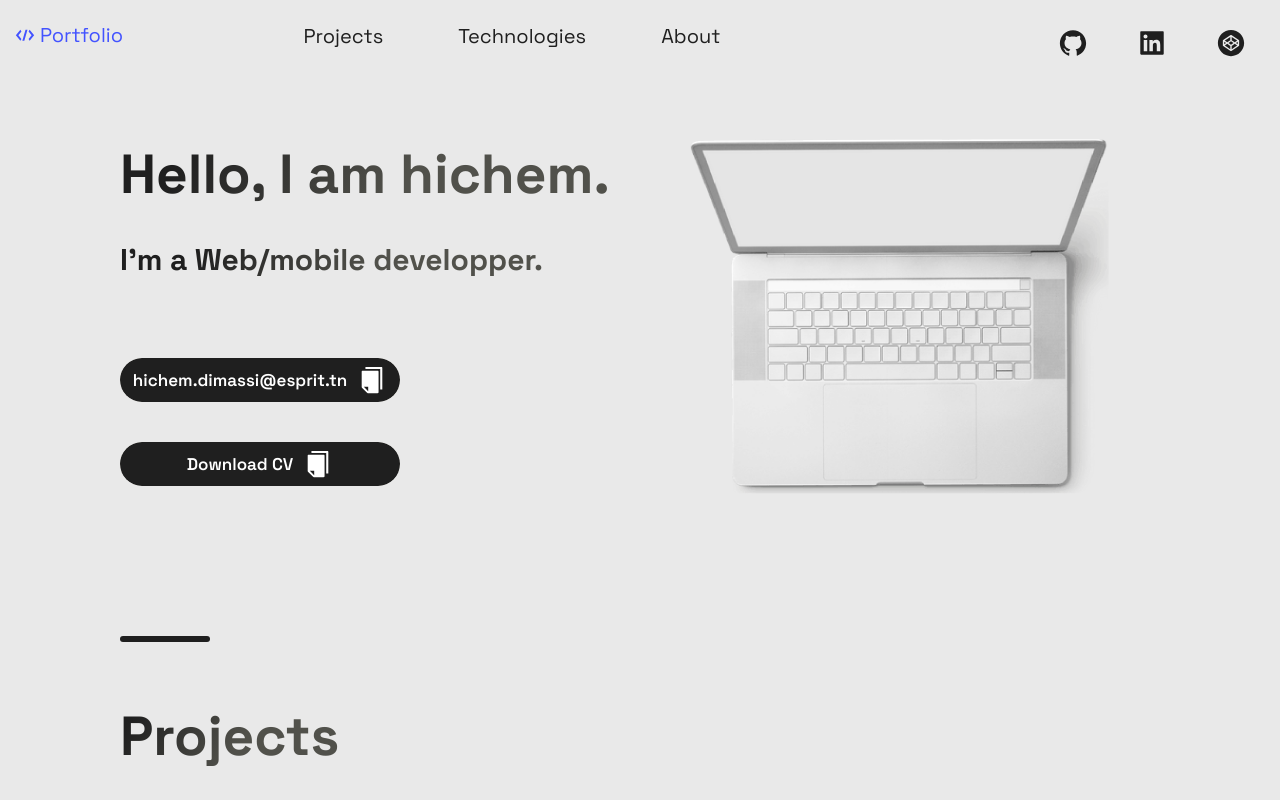
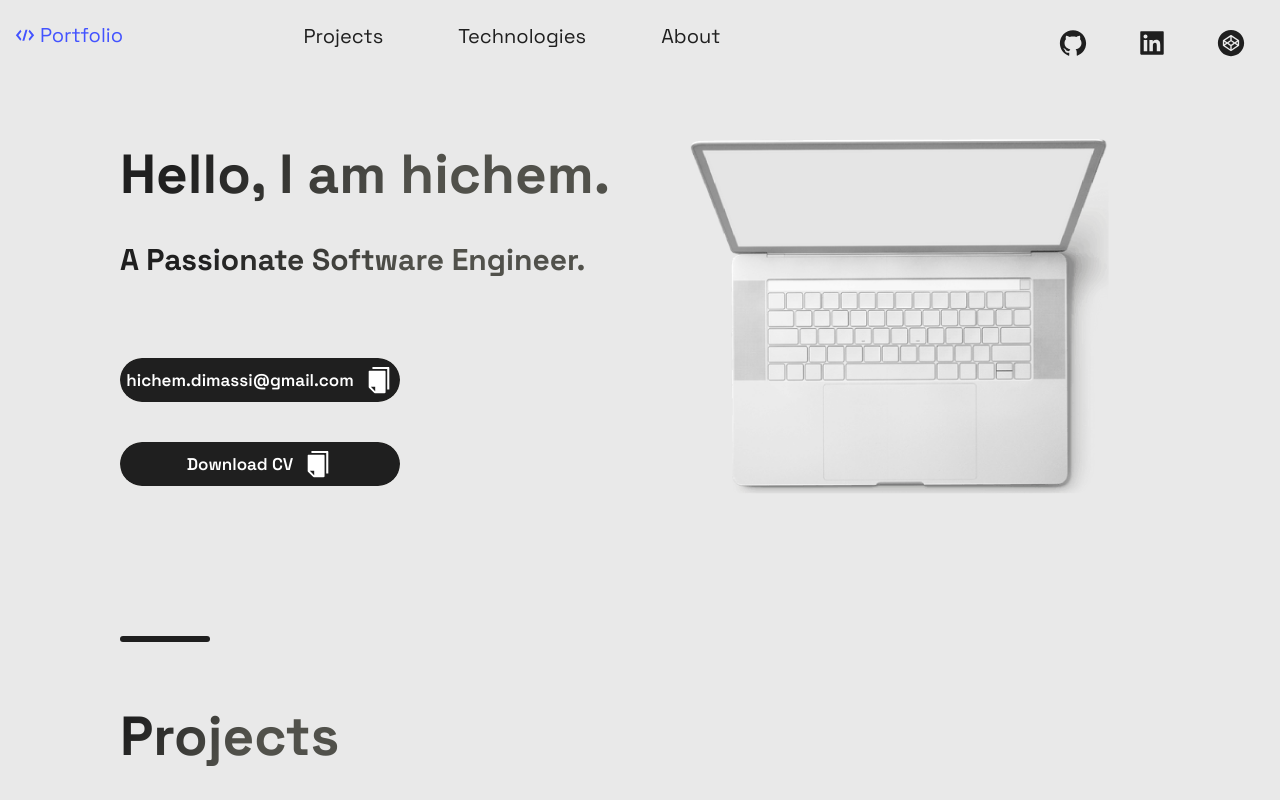
Before and after one commit to dhichem/Portfolio, a Next.js app: page / in a window 1280 px wide. Shown: the top 800 px of the page. Built offline with nearby package versions, Linux system fonts and the light colour scheme.

Commit message:
added typewriter effect package

```diff
--- a/package.json
+++ b/package.json
@@ -14,6 +14,7 @@
     "react-icons": "^4.2.0",
     "react-typical": "^0.1.3",
     "styled-components": "^5.3.0",
-    "styled-normalize": "^8.0.7"
+    "styled-normalize": "^8.0.7",
+    "typewriter-effect": "^2.21.0"
   }
 }
--- a/src/components/Footer/Footer.js
+++ b/src/components/Footer/Footer.js
@@ -22,7 +22,7 @@ const Footer = () => {
 
         <LinkColumn>
           <LinkTitle>Email</LinkTitle>
-          <LinkItem href="mailto:hichem.dimassi@esprit.tn">hichem.dimassi@esprit.tn</LinkItem>
+          <LinkItem href="mailto:hichem.dimassi@gmail.com">hichem.dimassi@gmail.com</LinkItem>
         </LinkColumn>
       </LinkList>
 
--- a/src/components/Hero/Hero.js
+++ b/src/components/Hero/Hero.js
@@ -1,35 +1,78 @@
-import React, { useState } from 'react';
-import { Section, SectionText, SectionTitle, SectionTitleSecondary } from '../../styles/GlobalComponents';
-import Button from '../../styles/GlobalComponents/Button';
-import Button2 from '../../styles/GlobalComponents/Button2';
-import { LeftSection, RightSection } from './HeroStyles';
-import { Img } from '../Projects/ProjectsStyles';
-import { AiFillCopy } from 'react-icons/ai';
-import Typical from 'react-typical'
-
+import React, { useState } from "react";
+import {
+  Section,
+  SectionText,
+  SectionTitle,
+  SectionTitleSecondary,
+} from "../../styles/GlobalComponents";
+import Button from "../../styles/GlobalComponents/Button";
+import Button2 from "../../styles/GlobalComponents/Button2";
+import { LeftSection, RightSection } from "./HeroStyles";
+import { Img } from "../Projects/ProjectsStyles";
+import { AiFillCopy } from "react-icons/ai";
+import Typical from "react-typical";
+import Typewriter from "typewriter-effect";
 
 const Hero = (props) => {
-  const [email, setEmail] = useState("hichem.dimassi@esprit.tn");
+  const [email, setEmail] = useState("hichem.dimassi@gmail.com");
   const [action, setaction] = useState("Download CV");
   return (
     <Section row nopadding>
       <LeftSection>
         <SectionTitle main center>
-          Hello, I am hichem.
+          <Typewriter
+            options={{
+              delay: 40, // Typing delay (in milliseconds)
+              autoStart: true,
+            }}
+            onInit={(typewriter) => {
+              typewriter.typeString("Hello, I am hichem.").start();
+            }}
+          />
         </SectionTitle>
         <SectionTitleSecondary>
-          I'm a Web/mobile developper.
+        <Typewriter
+            options={{
+              delay: 50, // Typing delay (in milliseconds)
+              autoStart: true,
+            }}
+            onInit={(typewriter) => {
+              typewriter.pauseFor(1500)
+              typewriter.typeString('A Passionate Software Engineer.').start();
+            }}
+          />
         </SectionTitleSecondary>
-        <Button onClick={() => { setEmail("Email Copied!"); setTimeout(() => { setEmail("hichem.dimassi@esprit.tn"); }, 1500); navigator.clipboard.writeText('hichem.dimassi@esprit.tn') }}>{email}<AiFillCopy size="3rem" style={{ marginLeft: "10px" }} /></Button>
+        <Button
+          onClick={() => {
+            setEmail("Email Copied!");
+            setTimeout(() => {
+              setEmail("hichem.dimassi@gmail.com");
+            }, 1500);
+            navigator.clipboard.writeText("hichem.dimassi@gmail.com");
+          }}
+        >
+          {email}
+          <AiFillCopy size="3rem" style={{ marginLeft: "10px" }} />
+        </Button>
         <a href="/images/CV_Hichem_Dimassi.pdf" download>
-          <Button2 onClick={() => { setaction("Downloading..."); setTimeout(() => { setaction("Download CV"); }, 2500); }}>{action}<AiFillCopy size="3rem" style={{ marginLeft: "10px" }} /></Button2>
+          <Button2
+            onClick={() => {
+              setaction("Downloading...");
+              setTimeout(() => {
+                setaction("Download CV");
+              }, 2500);
+            }}
+          >
+            {action}
+            <AiFillCopy size="3rem" style={{ marginLeft: "10px" }} />
+          </Button2>
         </a>
       </LeftSection>
       <RightSection>
         <Img src="/images/macFinal.png" />
       </RightSection>
     </Section>
-  )
+  );
 };
 
 export default Hero;
```
Also changed, not shown: 2 other files (tests, documents, lock files or other folders).
